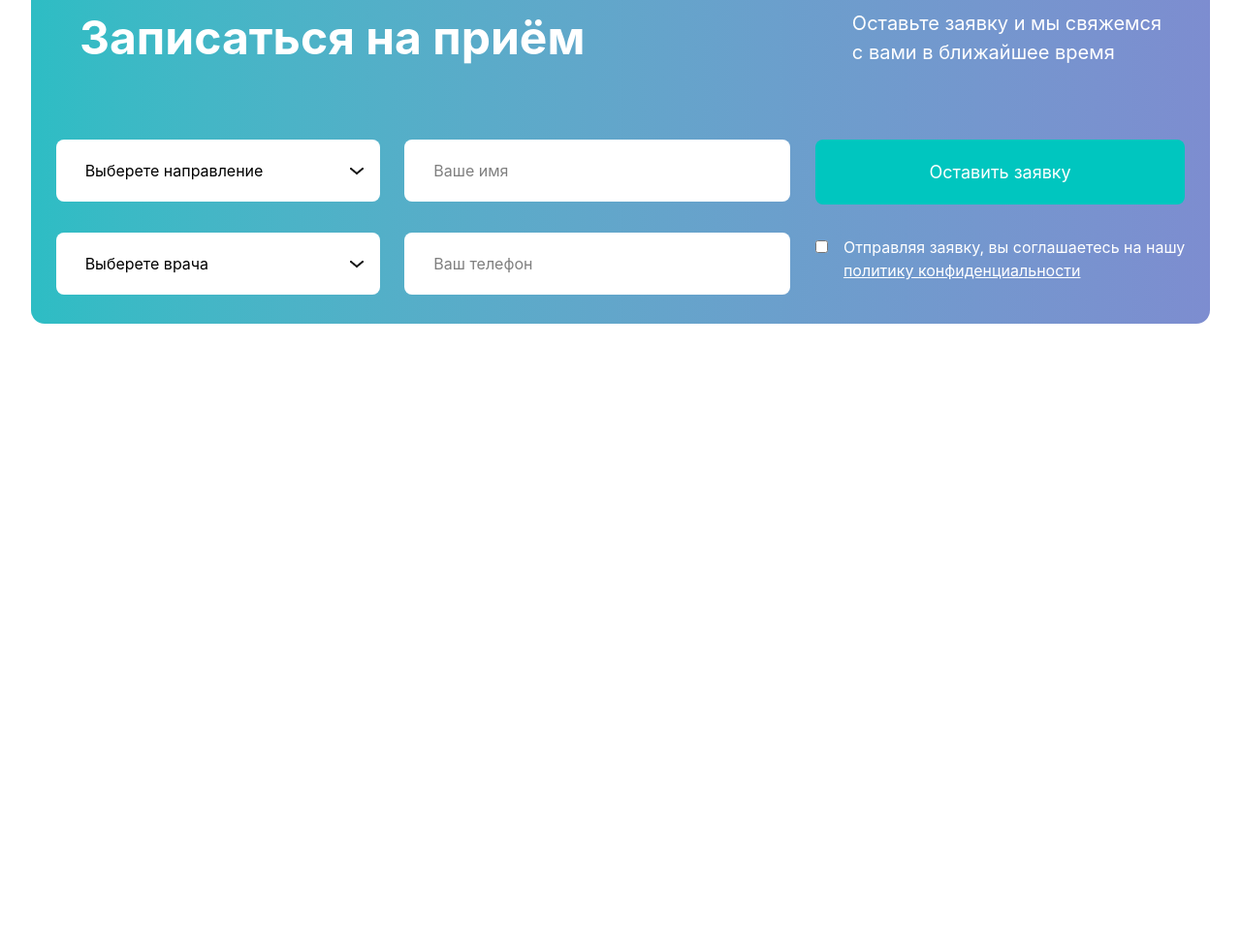
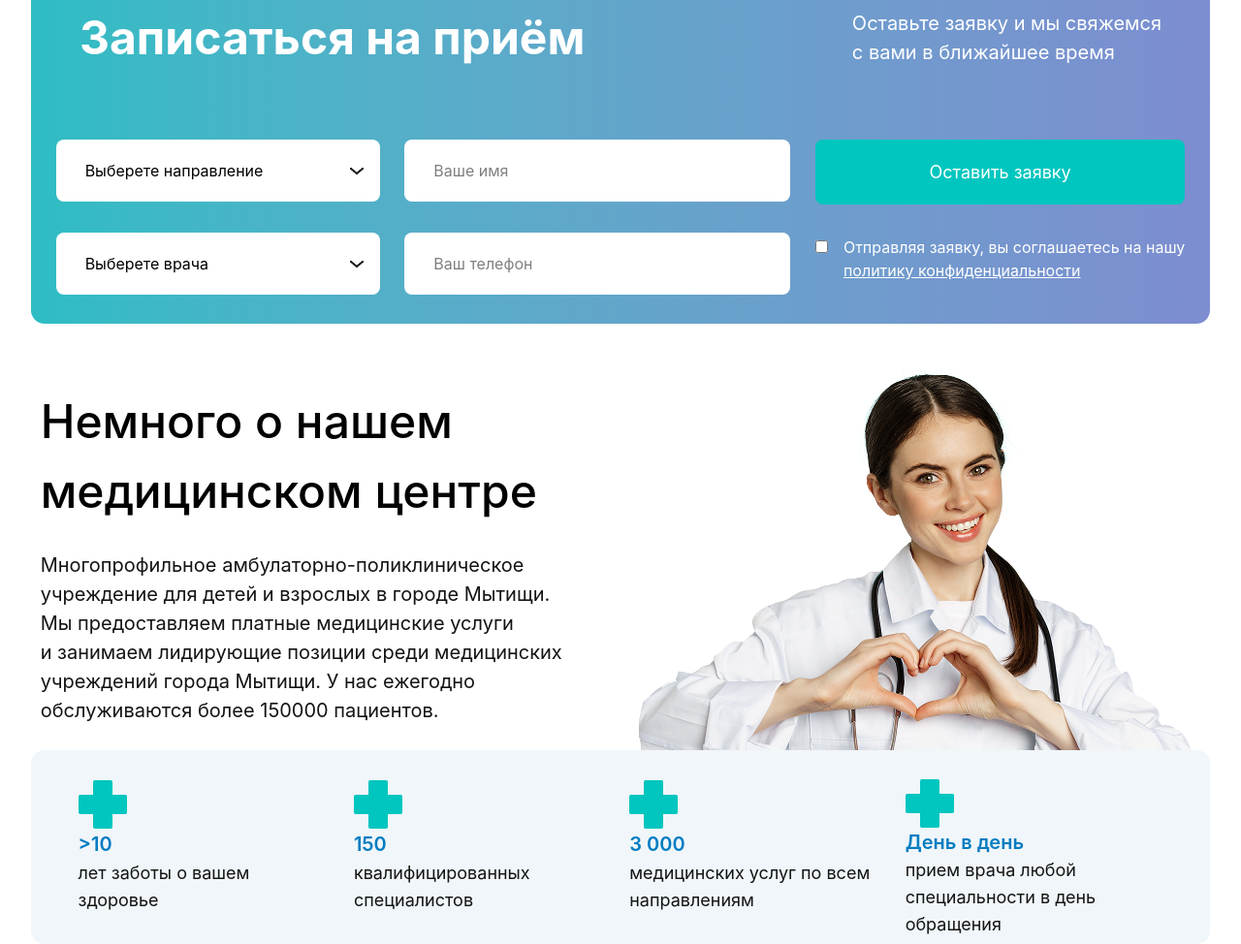
Before and after one commit to simle-pro/Exam-4.end, a website: page src/page2.html in a window 1280 px wide. Shown: the part 1931-2905 px from the top of the page at 97% size. Before the commit the page ends 2265 px from the top, so only its background shows below. Drawn offline with nearby package versions, Linux system fonts and the light colour scheme; files that its build step writes are made by us from their sources.

Commit message:
A.D add section4

```diff
--- a/src/page2.html
+++ b/src/page2.html
@@ -194,7 +194,8 @@
 
    <section
       class="lg:max-w-[1300px] w-[95%] h-[800px] lg:h-[400px] m-auto mt-[90px] bg-linear-to-r from-[#2DBDC4] to-[#7D8DD0] rounded-[14px] flex flex-col justify-evenly">
-      <aside class="flex items-center justify-between px-[20px] lg:px-[50px] py-[20px] lg:py-[40px] lg:flex-row flex-col">
+      <aside
+         class="flex items-center justify-between px-[20px] lg:px-[50px] py-[20px] lg:py-[40px] lg:flex-row flex-col">
          <h1 class="font-[700] text-[48px] text-white">Записаться на приём</h1>
          <p class="font-[400] text-[20px] text-white leading-[30px]">Оставьте заявку и мы свяжемся <br> с вами
             в ближайшее время</p>
@@ -219,15 +220,54 @@
             </div>
          </div>
          <div class="flex flex-col gap-8">
-            <input type="text" placeholder="Ваше имя"  class="bg-white rounded-lg py-[20px] pl-[30px] pr-[120px] w-full">
-            <input type="text" placeholder="Ваш телефон" class="bg-white rounded-lg py-[20px] pl-[30px] pr-[120px] w-full">
+            <input type="text" placeholder="Ваше имя" class="bg-white rounded-lg py-[20px] pl-[30px] pr-[120px] w-full">
+            <input type="text" placeholder="Ваш телефон"
+               class="bg-white rounded-lg py-[20px] pl-[30px] pr-[120px] w-full">
          </div>
          <div class="flex flex-col items-start gap-8">
-            <button class="bg-[#00C6BF] text-white text-[18px] rounded-lg py-[20px] px-[30px] w-full">Оставить заявку</button>
+            <button class="bg-[#00C6BF] text-white text-[18px] rounded-lg py-[20px] px-[30px] w-full">Оставить
+               заявку</button>
             <div class="flex items-baseline gap-4 text-white leading-[24px]">
                <input type="checkbox">
-               <p>Отправляя заявку, вы соглашаетесь на нашу <br><span class="underline">политику конфиденциальности</span></p>
+               <p>Отправляя заявку, вы соглашаетесь на нашу <br><span class="underline">политику
+                     конфиденциальности</span></p>
             </div>
+         </div>
+      </aside>
+   </section>
+
+
+   <section class="max-w-[1400px] m-auto mt-[40px] flex flex-col items-center">
+      <aside class="flex items-center justify-evenly">
+         <div class="lg:w-[45%] w-[95%] lg:h-[400px] h-[340px] flex flex-col justify-evenly">
+            <h1 class="font-[500] lg:text-[48px] text-[34px]">Немного о нашем медицинском центре</h1>
+            <p class="font-[400] lg:text-[20px] text-[17px] text-[#141414]">Многопрофильное амбулаторно-поликлиническое учреждение
+               для детей и взрослых в городе Мытищи.
+               Мы предоставляем платные медицинские услуги и занимаем лидирующие позиции среди медицинских учреждений
+               города Мытищи. У нас ежегодно обслуживаются более 150000 пациентов.</p>
+         </div>
+         <img class="lg:block hidden" src="./page2img/image (29).png" alt="">
+      </aside>
+      <aside class="flex w-[95%] lg:h-[200px] h-[500px] bg-[#F0F6F9] lg:p-[30px] p-[20px] pl-[30px] rounded-[14px] justify-evenly items-center flex-wrap mt-[40px] lg:mt-[0px]">
+         <div class="flex flex-col items-start w-[50%] lg:w-[23%] lg:h-[100%] h-[50%] justify-evenly">
+            <img src="./page2img/cross.png" alt="">
+            <p class="font-[600] text-[20px] text-[#017CC1]">>10</p>
+            <p class="font-[400] lg:text-[18px] text-[16px] text-[#141414] leading-[28px]">лет заботы о вашем <br> здоровье</p>
+         </div>
+         <div class="flex flex-col items-start   w-[50%] lg:w-[23%] lg:h-[100%] h-[50%] justify-evenly">
+            <img src="./page2img/cross.png" alt="">
+            <p class="font-[600] text-[20px] text-[#017CC1]">150</p>
+            <p class="font-[400] lg:text-[18px] text-[16px] text-[#141414] leading-[28px]">квалифицированных <br> специалистов</p>
+         </div>
+         <div class="flex flex-col items-start  w-[48%] lg:w-[23%] lg:h-[100%] h-[50%] justify-evenly">
+            <img src="./page2img/cross.png" alt="">
+            <p class="font-[600] text-[20px] text-[#017CC1]">3 000</p>
+            <p class="font-[400] lg:text-[18px] text-[16px] text-[#141414] leading-[28px]">медицинских услуг по всем <br> направлениям</p>
+         </div>
+         <div class="flex flex-col items-start  w-[48%] lg:w-[23%] lg:h-[100%] h-[50%] justify-evenly">
+            <img src="./page2img/cross.png" alt="">
+            <p class="font-[600] text-[20px] text-[#017CC1]">День в день</p>
+            <p class="font-[400] lg:text-[18px] text-[16px] text-[#141414] leading-[28px]">прием врача любой  <br> специальности в день обращения</p>
          </div>
       </aside>
    </section>
```
Also changed, not shown: src/page2img/cross.png (added), src/page2img/image (29).png (added).
